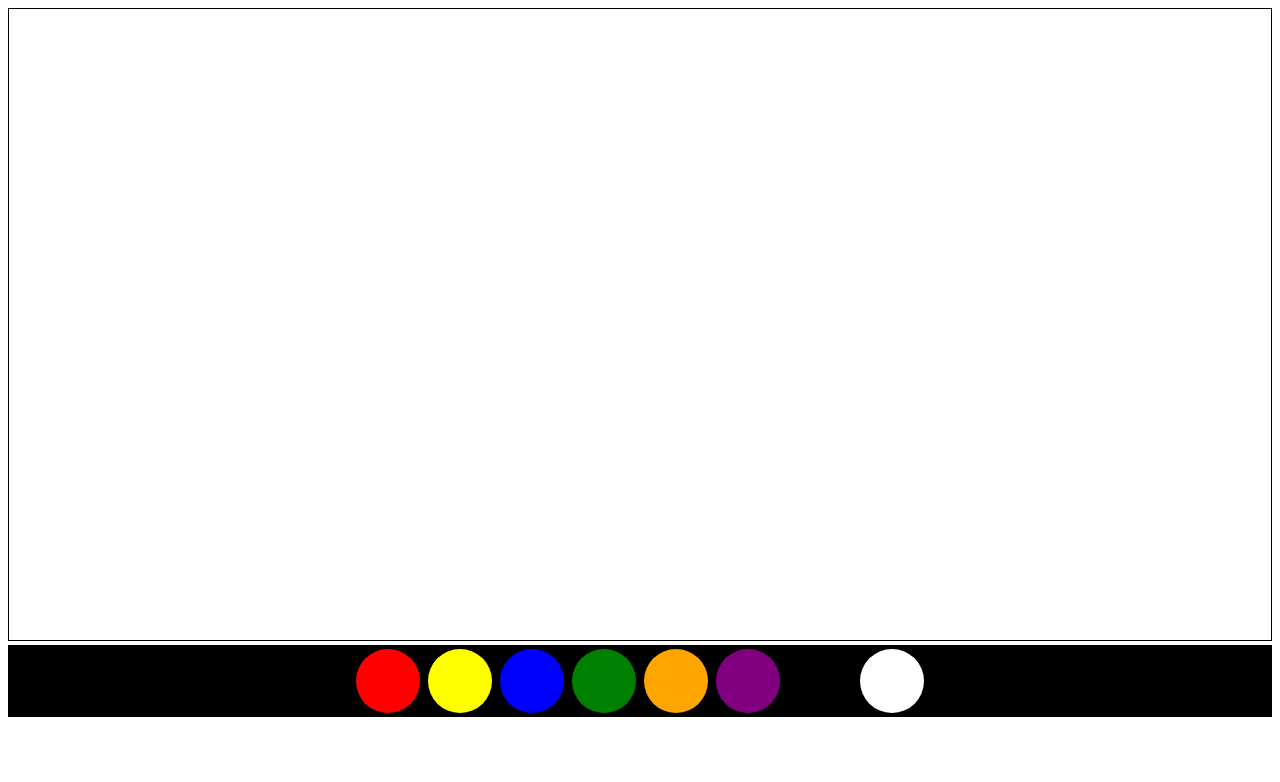
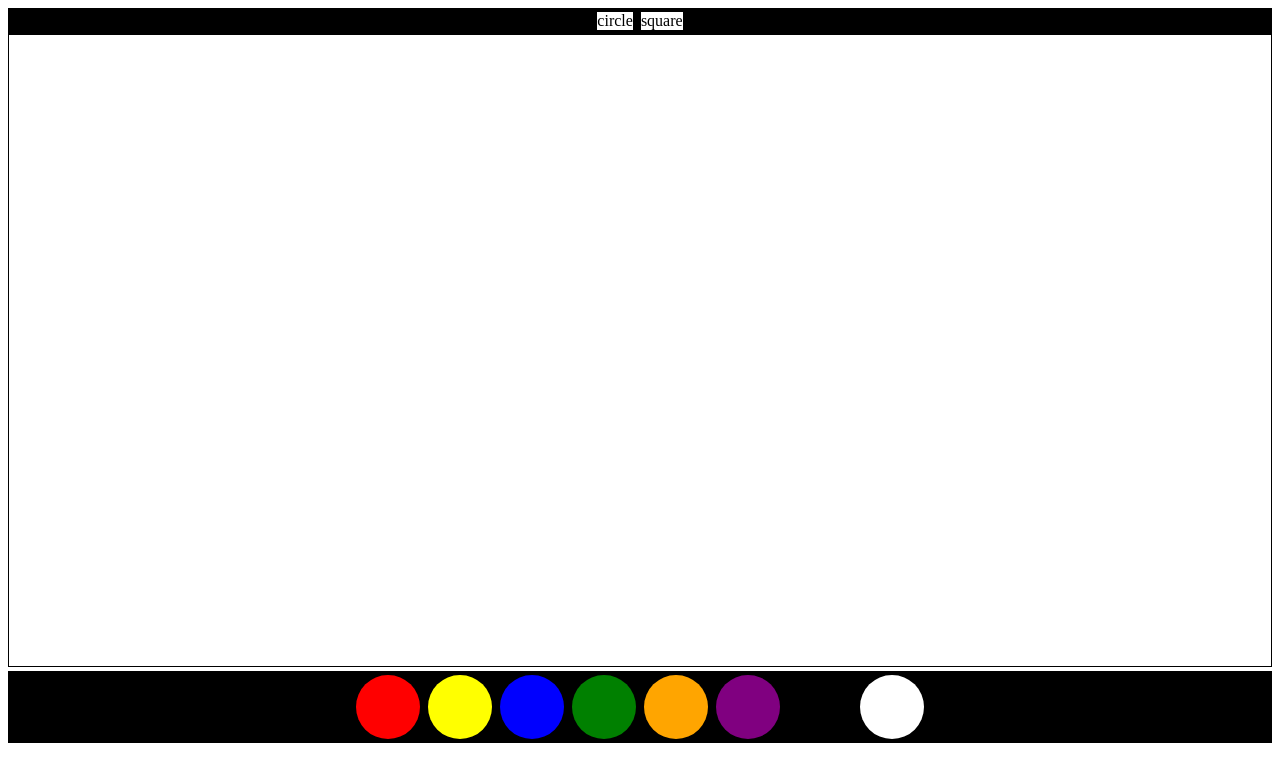
Before and after one commit to candyapplecorn/ezpaint, a website: page index.html in a window 1280 px wide. Drawn offline with Linux system fonts and the light colour scheme.

Commit message:
added divs for top gui and fixed offsetHeight for canvas

```diff
--- a/app/tools.js
+++ b/app/tools.js
@@ -4,14 +4,16 @@ export default {
     points: [],
     circle: ({ canvas, color, x, y, radius }) => {
       const context = canvas.getContext('2d');
+      const { offsetTop } = canvas
 
       context.beginPath();
-      context.arc(x - radius, y - radius, radius, 0, 2 * Math.PI, false);
+      context.arc(x - radius, y - offsetTop, radius, 0, 2 * Math.PI, false);
       context.fillStyle = color;
       context.fill();
     },
     square: ({ canvas, color, x, y, radius }) => {
       const context = canvas.getContext('2d');
+      const { offsetTop } = canvas
 
       context.fillStyle = color;
       context.fillRect(x - radius, y - radius, radius + radius, radius + radius)
--- a/index.html
+++ b/index.html
@@ -10,7 +10,14 @@
 
 	<main id="container">
 
-					<div id="top-gui"></div>
+          <div id="top-gui-container">
+  					<div id="top-gui">
+              <div id="brush-types">
+                <div class="brush-type" id="circle">circle</div>
+                <div class="brush-type" id="square">square</div>
+              </div>
+            </div>
+          </div>
 
 					<canvas id="canvas"> </canvas>
 
--- a/stylesheets/main.css
+++ b/stylesheets/main.css
@@ -11,13 +11,26 @@ body * {
 canvas:hover {
 	cursor: crosshair;
 }
-#bottom-gui-container {
+.brush-type {
+	background: white;
+	margin: 0.25em;
+}
+#brush-types {
+	display: flex;
+	justify-content: center;
+	width: 100%;
+}
+#top-gui {
+	width: 100%;
+}
+
+#bottom-gui-container, #top-gui-container {
 	display: flex;
 	justify-content: center;
 	background: black;
 }
 
-#bottom-gui {
+#bottom-gui, #top-gui {
 	display: flex;
 	justify-content: center;
 }
```
